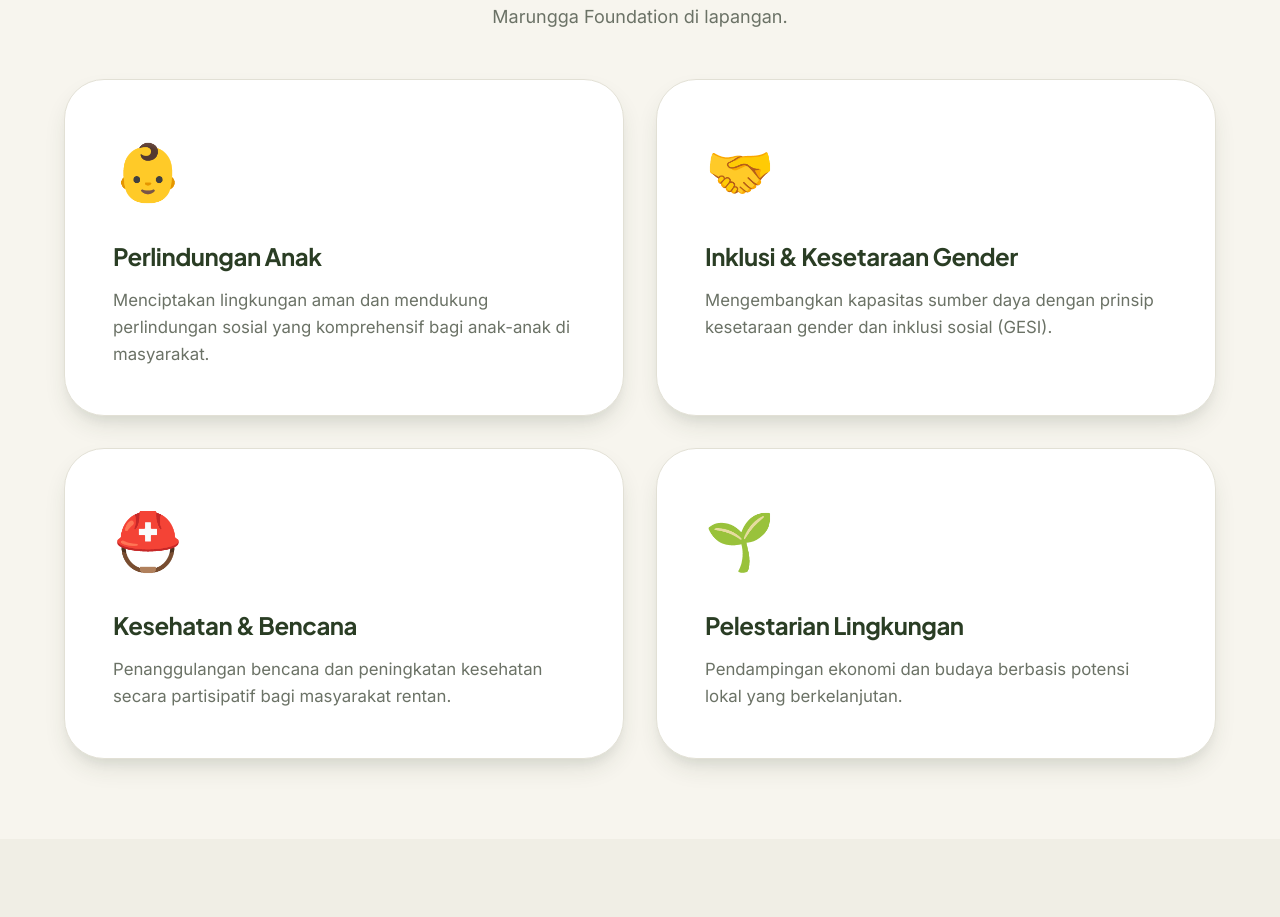
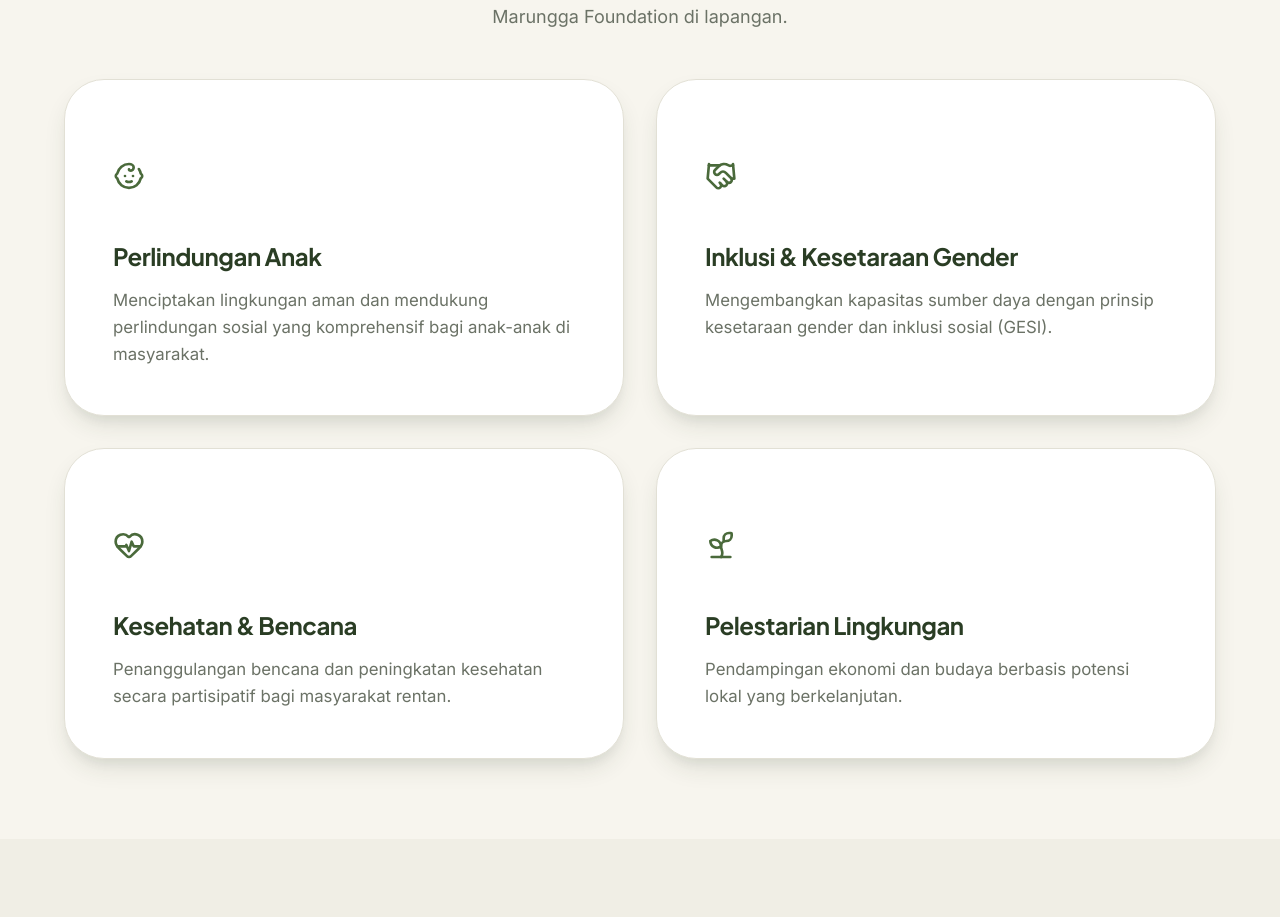
Before and after one commit to eldhoral/marungga, a Next.js app: page / in a window 1280 px wide. Shown: the part 1040-1957 px from the top of the page. Built offline with nearby package versions, Linux system fonts and the light colour scheme.

Commit message:
feat: replace emoji icons with lucide-react icons in the pillars section

```diff
--- a/package.json
+++ b/package.json
@@ -10,6 +10,7 @@
   },
   "dependencies": {
     "framer-motion": "^12.42.2",
+    "lucide-react": "^1.23.0",
     "next": "16.2.10",
     "next-themes": "^0.4.6",
     "react": "19.2.4",
--- a/src/app/page.tsx
+++ b/src/app/page.tsx
@@ -2,6 +2,7 @@ import Image from "next/image";
 import Link from "next/link";
 import Button from "@/components/Button";
 import ProgramCard from "@/components/ProgramCard";
+import { Baby, Handshake, HeartPulse, Sprout } from "lucide-react";
 // Force refresh
 import { ALL_PROGRAMS } from "../data/programs";
 import "./page.css";
@@ -74,25 +75,33 @@ export default function Home() {
 
           <div className="pillar-grid">
             <div className="pillar-card organic-panel">
-              <div className="pillar-icon">👶</div>
+              <div className="pillar-icon">
+                <Baby size={32} className="text-primary" />
+              </div>
               <h3>Perlindungan Anak</h3>
               <p>Menciptakan lingkungan aman dan mendukung perlindungan sosial yang komprehensif bagi anak-anak di masyarakat.</p>
             </div>
 
             <div className="pillar-card organic-panel">
-              <div className="pillar-icon">🤝</div>
+              <div className="pillar-icon">
+                <Handshake size={32} className="text-primary" />
+              </div>
               <h3>Inklusi & Kesetaraan Gender</h3>
               <p>Mengembangkan kapasitas sumber daya dengan prinsip kesetaraan gender dan inklusi sosial (GESI).</p>
             </div>
 
             <div className="pillar-card organic-panel">
-              <div className="pillar-icon">⛑️</div>
+              <div className="pillar-icon">
+                <HeartPulse size={32} className="text-primary" />
+              </div>
               <h3>Kesehatan & Bencana</h3>
               <p>Penanggulangan bencana dan peningkatan kesehatan secara partisipatif bagi masyarakat rentan.</p>
             </div>
 
             <div className="pillar-card organic-panel">
-              <div className="pillar-icon">🌱</div>
+              <div className="pillar-icon">
+                <Sprout size={32} className="text-primary" />
+              </div>
               <h3>Pelestarian Lingkungan</h3>
               <p>Pendampingan ekonomi dan budaya berbasis potensi lokal yang berkelanjutan.</p>
             </div>
```
Also changed, not shown: 1 other file (tests, documents, lock files or other folders).
